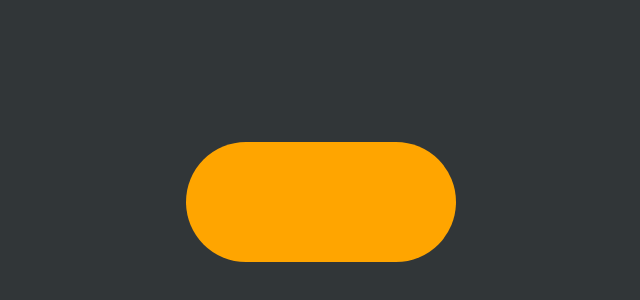
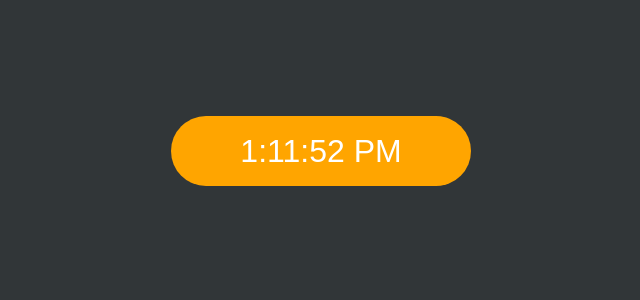
Before and after one commit to Nikhil2005Rai/Digital-clock, a plain HTML site: page index.html in a window 1280 px wide. Shown: the part 50-350 px from the top of the page, without its empty margins (319-959 px from the left). Drawn offline with Linux system fonts and the light colour scheme.

Commit message:
added css

```diff
--- a/script.js
+++ b/script.js
@@ -0,0 +1,9 @@
+const clock = document.querySelector(".clock")
+
+
+setInterval(() =>{
+    let date = new Date()
+    clock.innerHTML = date.toLocaleTimeString()
+
+}, 1000)
+// console.log(date.toLocaleTimeString())
--- a/style.css
+++ b/style.css
@@ -2,17 +2,24 @@
     margin: 0;
     padding: 0;
     background-color: #313638;
+    font-family: sans-serif;
 }
 
 .container{
     display: flex;
     justify-content: center;
+    align-items: center;
 }
 
 .clock{
-    width: 270px;
-    height: 120px;
+    font-size: xx-large;
+    color: white;
     background-color: orange;
-    margin-top: 15%;
-    border-radius: 100px;
+    width: 300px;
+    height: 70px;
+    display: flex;
+    align-items: center;
+    justify-content: center;
+    margin-top: 13%;
+    border-radius: 40px;
 }
```
